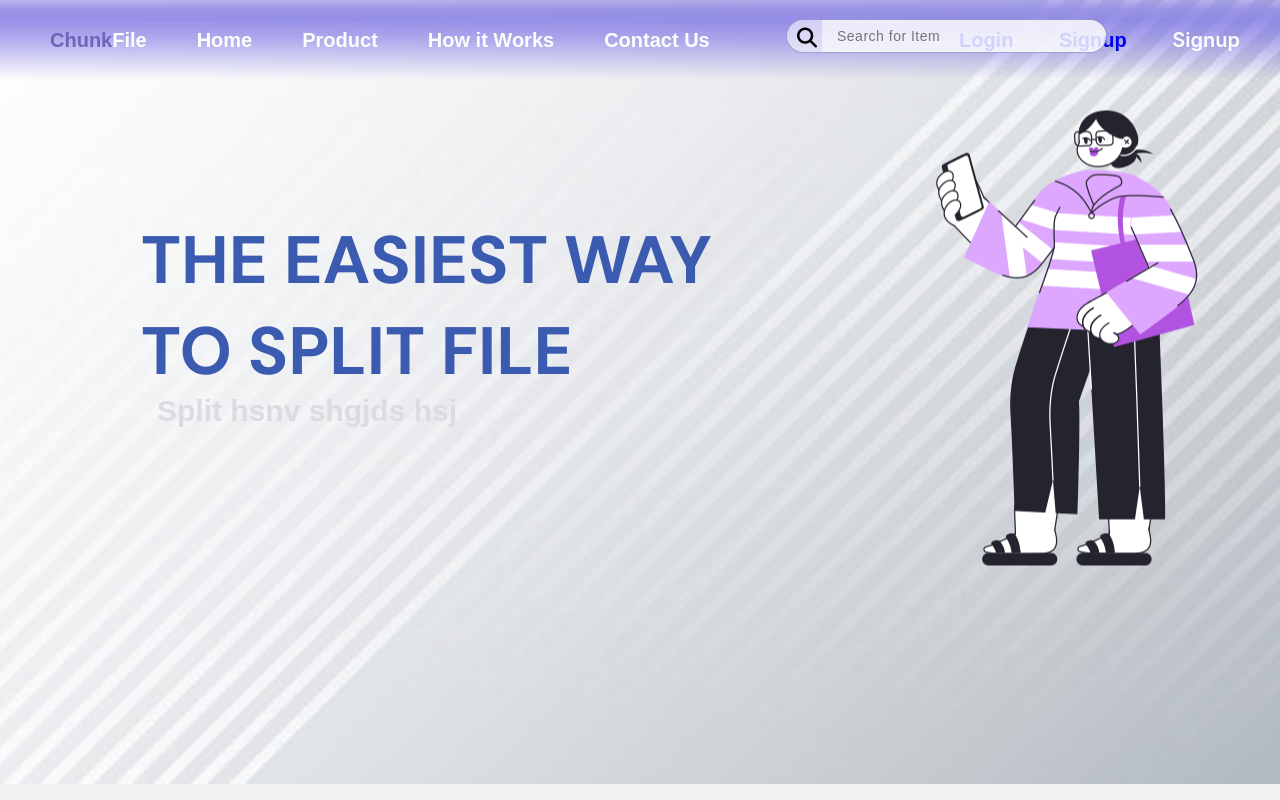
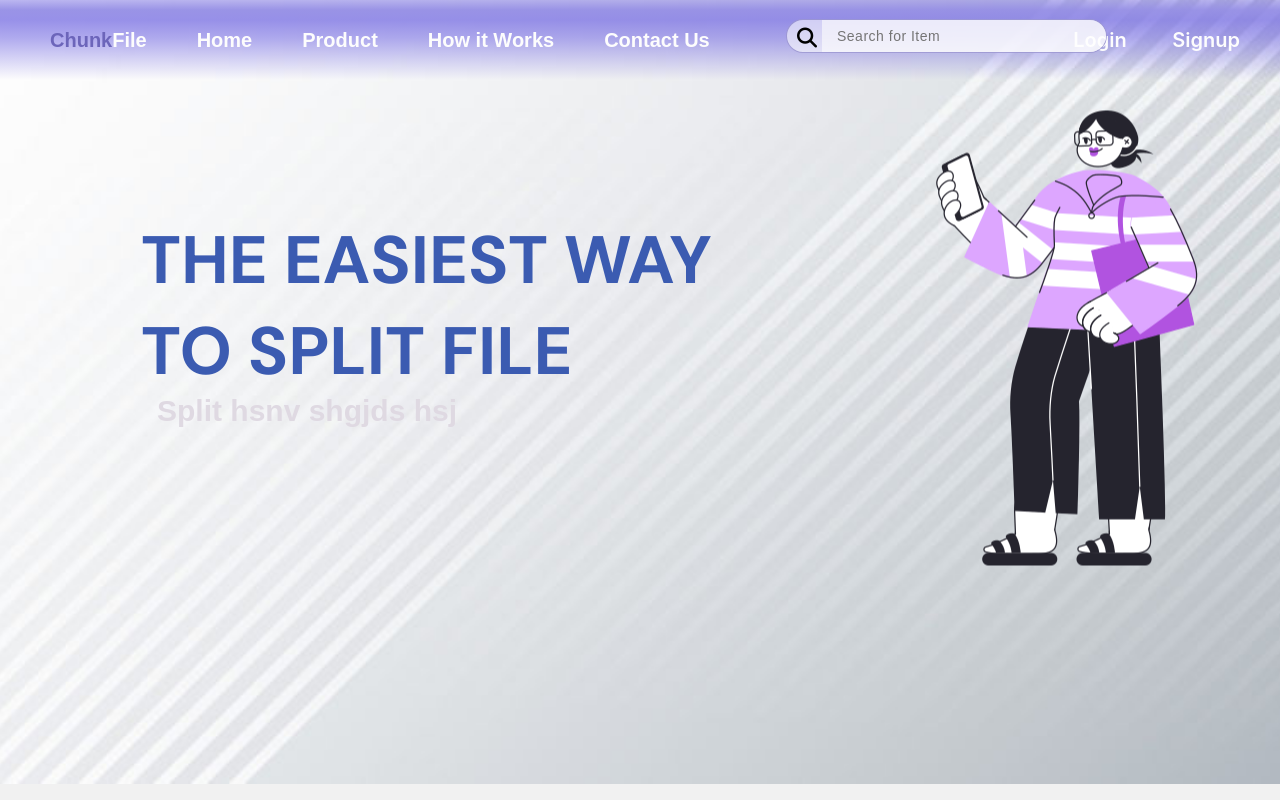
Before and after one commit to zuri-training/Team-WolverinePP, a plain HTML site: page frontend/static/index.html in a window 1280 px wide. Shown: the top 800 px of the page. Drawn offline with Linux system fonts and the light colour scheme.

Commit message:
button fix in navbar

```diff
--- a/frontend/static/index.html
+++ b/frontend/static/index.html
@@ -30,10 +30,10 @@
             </form>
 
            <div class="nav-buttons">
-                <button id="login"><a href="/login">Login</a></button>
+                <a href="/login"><button id="login">Login</button></a>
                 <!-- <div class="vl"></div> -->
-                <button id="signup"><a href="/signup">Signup</a></button>
-                <a href="./sign-up.html"><button id="signup">Signup</button></a>
+                <a href="/signup"><button id="signup">Signup</button></a>
+                <!-- <a href="./sign-up.html"><button id="signup">Signup</button></a> -->
            </div>
 
         </nav>
```
